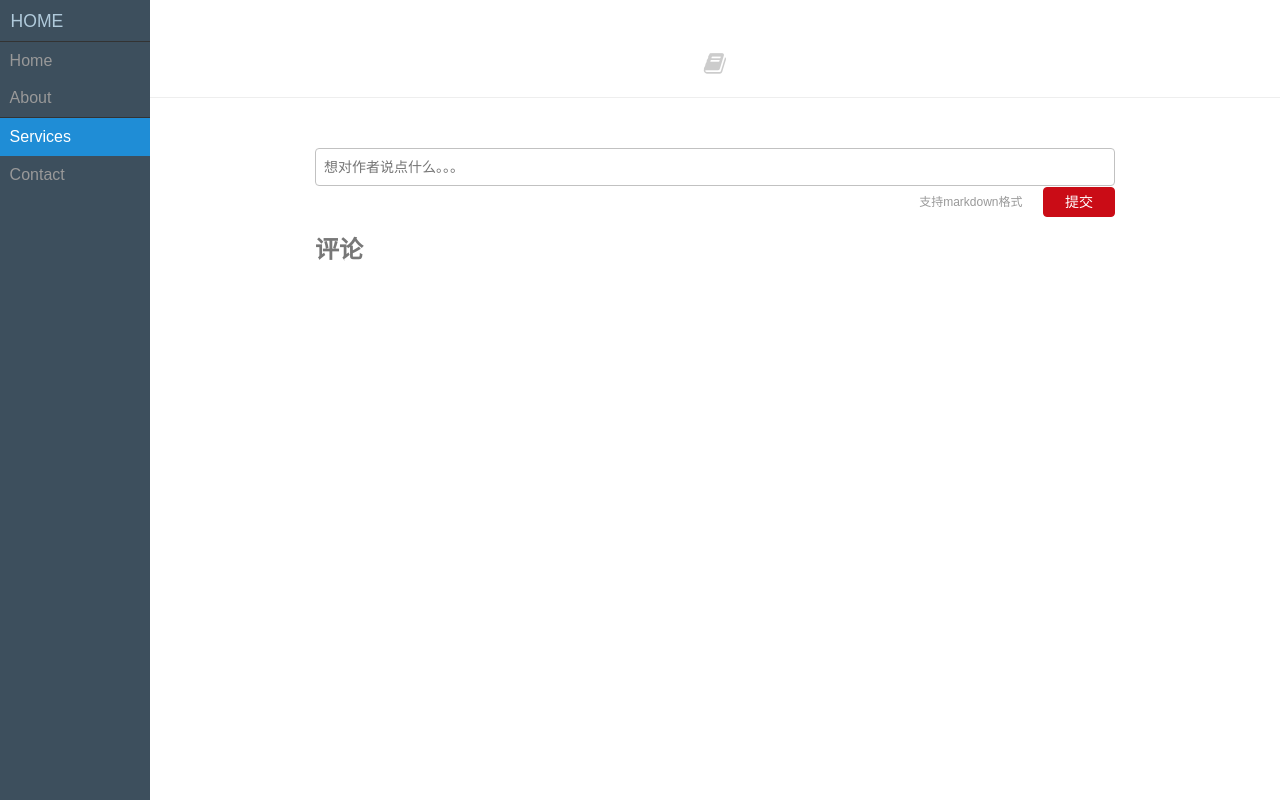
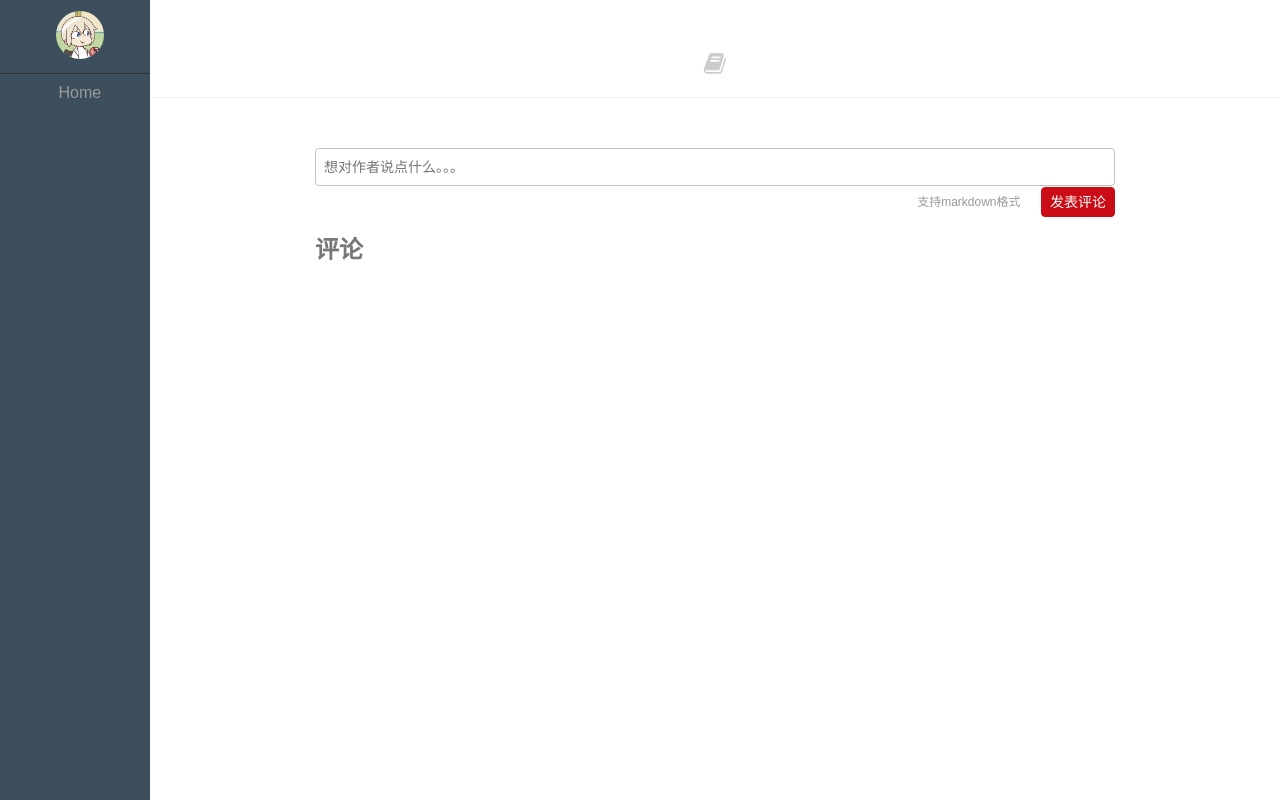
Before and after one commit to ChuXiaoYi/BlogWebSite, a Django app: template templates/Post/single.html in a window 1280 px wide. Run offline with Django 3.2, Linux system fonts and the light colour scheme; the template is opened without the code that fills it, so the values that code supplies are empty; parts of the project's set-up code (start-up, migrations or seed data) failed here and were passed over; some libraries are stand-ins or nearby versions.

```diff
--- a/Post/static/Post/css/single.css
+++ b/Post/static/Post/css/single.css
@@ -326,3 +326,11 @@ img {
 .comment-box .comment-list-box .comment-list .comment-info {
     padding-left: 20px;
 }
+
+.pure-menu-heading .menu-avatar {
+    border-radius: 50px;
+}
+
+.pure-menu {
+    text-align: center;
+}
--- a/Post/views.py
+++ b/Post/views.py
@@ -47,6 +47,7 @@ def detail(request, pk):
     :param pk: 接收到的文章的主键id
     :return:
     """
+    # 文章详情
     post = Post.objects.get(id=pk)
     post.add_views()
     md = markdown.Markdown(extensions=[
@@ -56,6 +57,7 @@ def detail(request, pk):
     ])
     post.body = md.convert(post.body)
 
+    # 评论详情
     comment_list = Comment.objects.filter(post__id=pk)
     for comment in comment_list:
         comment.text = markdown.markdown(
--- a/comment/models.py
+++ b/comment/models.py
@@ -8,6 +8,7 @@ class Comment(models.Model):
     text = models.TextField()
     created_time = models.DateTimeField(auto_now_add=True)
 
+    to_comment = models.OneToOneField('Comment', on_delete=True, default=None)
     post = models.ForeignKey('Post.Post', on_delete=True)  # 一篇文章有多个评论
 
     class Meta:
--- a/templates/Post/list.html
+++ b/templates/Post/list.html
@@ -14,8 +14,8 @@
             </form>
         </div>
         <div class="header">
-            <h1 class="brand-title">A Sample Blog</h1>
-            <h2 class="brand-tagline">Creating a blog layout using Pure</h2>
+            <h1 class="brand-title">不会写代码的cxy</h1>
+            <h2 class="brand-tagline">记录小生活 叮～</h2>
 
             <nav class="nav">
                 <ul class="nav-list">
@@ -25,7 +25,7 @@
                         </a>
                     </li>
                     <li class="nav-item">
-                        <a class="pure-button" href="http://yuilibrary.com">YUI Library</a>
+                        <a class="pure-button" href="#">小黑屋</a>
                     </li>
                 </ul>
             </nav>
--- a/templates/Post/single.html
+++ b/templates/Post/single.html
@@ -51,17 +51,20 @@
 
     <div id="menu">
         <div class="pure-menu">
-            <a class="pure-menu-heading" href="{% url 'Post:list' %}">home</a>
+            <a class="pure-menu-heading" href="{% url 'Post:list' %}">
+                <img width="48" height="48"  class="menu-avatar"
+                                 src="{% static 'Post/img/favicon.jpg' %}">
+            </a>
 
             <ul class="pure-menu-list">
-                <li class="pure-menu-item"><a href="#" class="pure-menu-link">Home</a></li>
-                <li class="pure-menu-item"><a href="#" class="pure-menu-link">About</a></li>
-
-                <li class="pure-menu-item menu-item-divided pure-menu-selected">
-                    <a href="#" class="pure-menu-link">Services</a>
-                </li>
-
-                <li class="pure-menu-item"><a href="#" class="pure-menu-link">Contact</a></li>
+                <li class="pure-menu-item"><a href="{% url 'Post:list' %}" class="pure-menu-link">Home</a></li>
+{#                <li class="pure-menu-item"><a href="#" class="pure-menu-link">About</a></li>#}
+{##}
+{#                <li class="pure-menu-item menu-item-divided pure-menu-selected">#}
+{#                    <a href="#" class="pure-menu-link">Services</a>#}
+{#                </li>#}
+{##}
+{#                <li class="pure-menu-item"><a href="#" class="pure-menu-link">Contact</a></li>#}
             </ul>
         </div>
     </div>
@@ -84,7 +87,7 @@
                 <textarea class="comment-content" name="comment" placeholder="想对作者说点什么。。。"></textarea>
                 <div class="commit-div">
                     <span id="tip_comment">支持markdown格式</span>
-                    <button class="pure-button" type="submit" href="#">提交</button>
+                    <button class="pure-button" type="submit" href="#">发表评论</button>
                 </div>
             </form>
             <div class="comment-list-box">
```
Also changed, not shown: Post/static/Post/css/list.css (+7 -4 lines), Post/migrations/0001_initial.py (deleted), Post/migrations/0002_auto_20180808_1534.py (deleted), Post/migrations/0003_auto_20181220_1141.py (deleted), Post/migrations/0004_post_good.py (deleted), Post/static/Post/img/list-back1.jpg (added), Post/static/Post/img/list-back2.jpeg (added), Post/static/Post/img/list-back3.jpg (added), comment/migrations/0001_initial.py (deleted), comment/migrations/0002_auto_20180817_1043.py (deleted).
